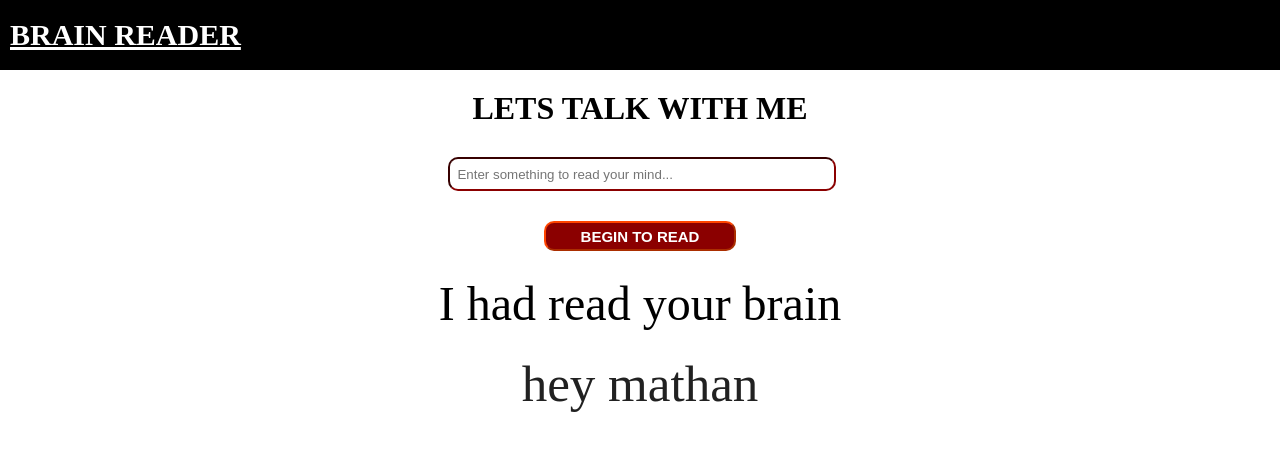
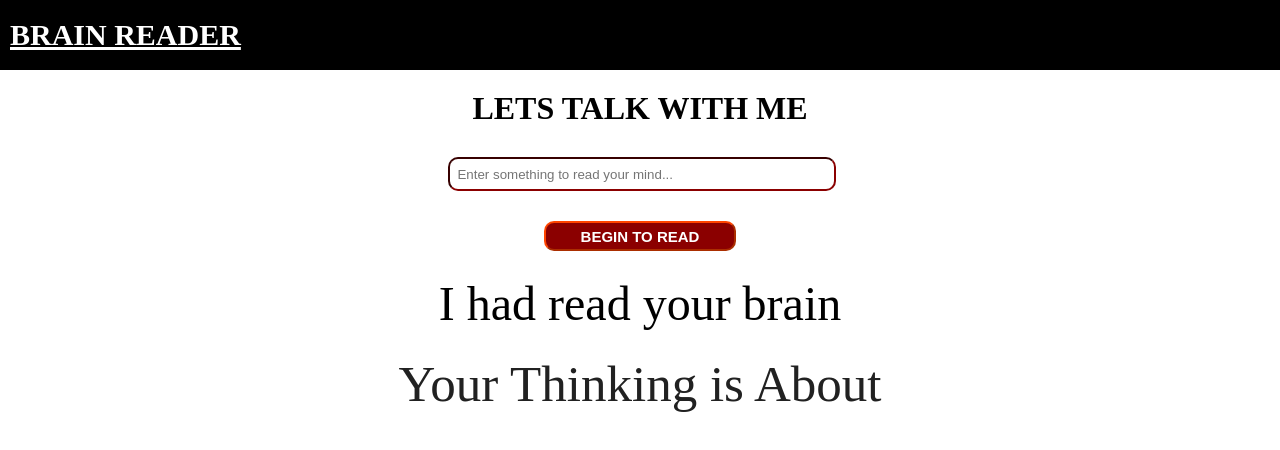
Before and after one commit to Shin-chan-01/Brain_reader, a plain HTML site: page index.html in a window 1280 px wide. Both pictures are taken after a click on the button "BEGIN TO READ". Shown: the top 450 px of the page. Drawn offline with Linux system fonts and the light colour scheme.

Commit message:
index.html

```diff
--- a/index.html
+++ b/index.html
@@ -179,7 +179,7 @@
     let countdown;
     function disp() {
             document.getElementById("p").innerText = "I had read your brain";
-            document.getElementById("n").innerText = "hey mathan"
+            document.getElementById("n").innerText = "Your Thinking is About";
             const inputValue = document.getElementById("in").value;
             document.getElementById("out").innerText = inputValue;
             const timerElement = document.getElementById('timer');
```
